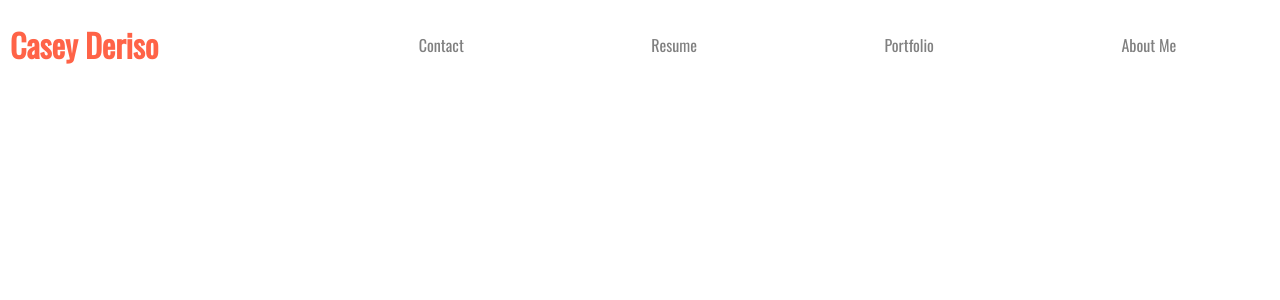
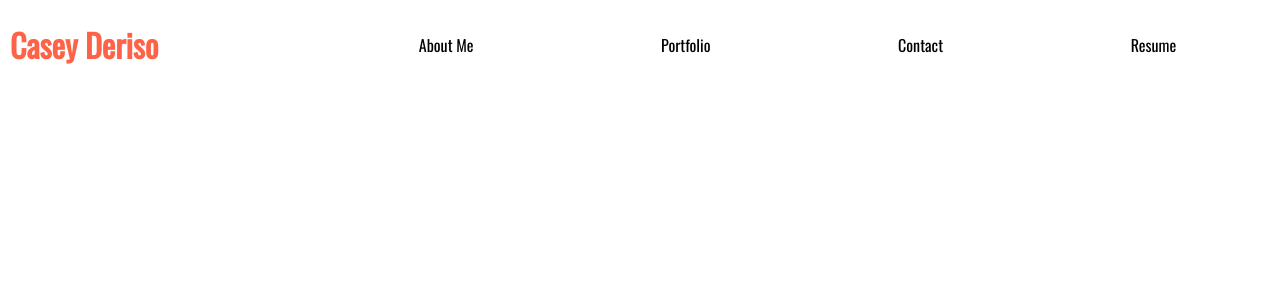
Before and after one commit to CaseyDeriso/react-portfolio, a React (Create React App) app: page / in a window 1280 px wide. Shown: the top 300 px of the page. Built offline with nearby package versions, Linux system fonts and the light colour scheme.

Commit message:
created dynamic class name to style active link on Nav using react short circuit evaluation

```diff
--- a/src/App.js
+++ b/src/App.js
@@ -1,11 +1,36 @@
-import React from "react";
+import React, { useState } from "react";
 import Nav from "./components/Nav";
-import "./index.css"
+import "./index.css";
 
-const app = () => (
-  <>
-    <Nav></Nav>
-  </>
-);
+const App = () => {
+  const sections = useState([
+    {
+      name: "About Me",
+      description: "I'm a dude, he's a dude, she's a dude, wer're all dudes!",
+    },
+    {
+      name: "Portfolio",
+      description: "I've done some cool things.",
+    },
+    {
+      name: "Contact",
+      description: "Contact me!",
+    },
+    {
+      name: "Resume",
+    },
+  ]);
 
-export default app;
+  const [sectionSelected, setSectionSelected] = useState(sections[0]);
+  return (
+    <>
+      <Nav
+        sections={sections}
+        setSectionSelected={setSectionSelected}
+        sectionSelected={sectionSelected}
+      ></Nav>
+    </>
+  );
+};
+
+export default App;
--- a/src/components/Nav/index.js
+++ b/src/components/Nav/index.js
@@ -1,4 +1,4 @@
-import React from "react";
+import React, { useEffect } from "react";
 import styled from "styled-components";
 
 const NavBar = styled.header`
@@ -8,34 +8,71 @@ const NavBar = styled.header`
   display: flex;
   justify-content: space-between;
   align-items: center;
-  margin: 0 10px
+  margin: 0 10px;
 `;
 
 const HeaderText = styled.h1`
-  color: tomato
-`
+  color: tomato;
+`;
 
 const NavElement = styled.a`
-  color: grey;
   cursor: pointer;
-`
+`;
 const ButtonWrapper = styled.div`
   display: flex;
   min-width: 75%;
   max-width: 50vw;
   justify-content: space-around;
-`
+`;
 
 function Nav(props) {
+  const { sections = [], sectionSelected, setSectionSelected } = props;
+
+  useEffect(() => {
+    document.title = "test";
+  }, [sectionSelected]);
+
   return (
     <NavBar>
-    <HeaderText>Casey Deriso</HeaderText>
-    <ButtonWrapper>
-      <NavElement onClick={()=> console.log("hi")}>Contact</NavElement>
-      <NavElement>Resume</NavElement>
-      <NavElement>Portfolio</NavElement>
-      <NavElement>About Me</NavElement>
-    </ButtonWrapper>
+      <HeaderText>Casey Deriso</HeaderText>
+      <ButtonWrapper>
+        {sections[0].map((selection) => {
+          return (
+            <NavElement
+              active={false}
+              key={selection.name}
+              onClick={(e) => setSectionSelected(e.target.textContent)}
+              className={ sectionSelected === selection.name ? "active" : ""}
+            >
+              {selection.name}
+            </NavElement>
+          );
+        })}
+        {/*
+        <NavElement
+          onClick={(e) => setSectionSelected(e.target.textContent)}
+        >
+          Contact
+        </NavElement>
+        <NavElement
+          className={sectionSelected === sections[0][1] && 'active'}
+          onClick={(e) => setSectionSelected(e.target.textContent)}
+        >
+          Resume
+        </NavElement>
+        <NavElement
+          className={sectionSelected === sections[0][2] && 'active'}
+          onClick={(e) => setSectionSelected(e.target.textContent)}
+        >
+          Portfolio
+        </NavElement>
+        <NavElement
+          className={sectionSelected === sections[0][3] && 'active'}
+          onClick={(e) => setSectionSelected(e.target.textContent)}
+        >
+          About Me
+        </NavElement> */}
+      </ButtonWrapper>
     </NavBar>
   );
 }
--- a/src/index.css
+++ b/src/index.css
@@ -11,3 +11,7 @@ code {
   font-family: source-code-pro, Menlo, Monaco, Consolas, 'Courier New',
     monospace;
 }
+
+.active {
+  color: red
+}
```
Also changed, not shown: src/logo.svg, 1 other file (tests, documents, lock files or other folders).
